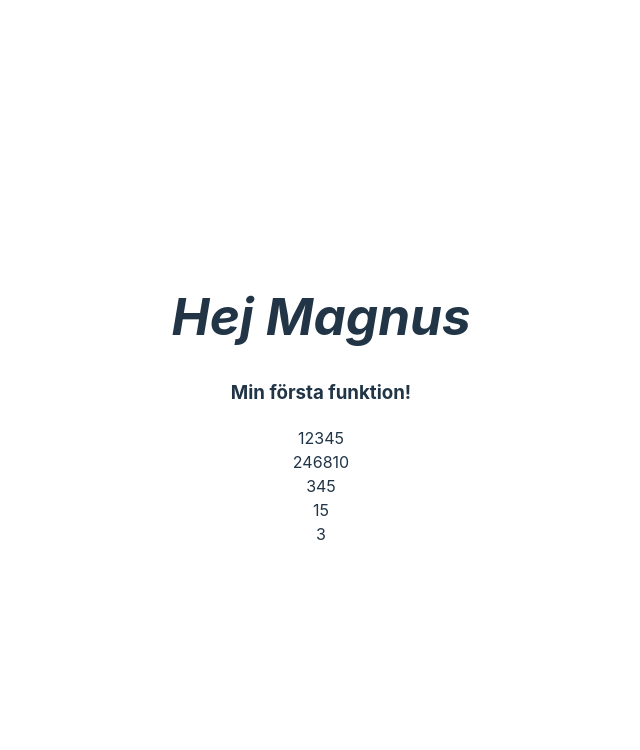
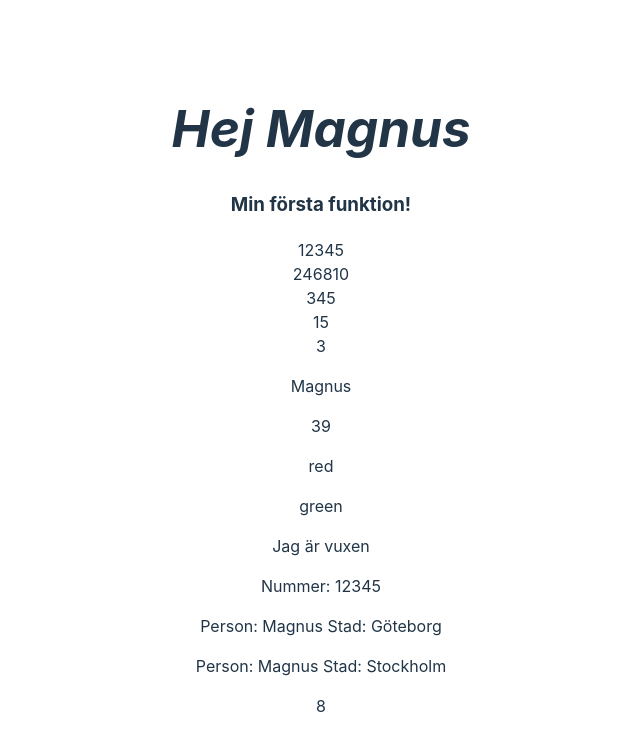
Before and after one commit to mangalooo/ITHS_FirstProject, a React (Vite) app: page / in a window 1280 px wide. Shown: the top 750 px of the page, without its empty margins (319-959 px from the left). Built offline with nearby package versions, Linux system fonts and the light colour scheme.

Commit message:
Add more jsx files

```diff
--- a/src/App.jsx
+++ b/src/App.jsx
@@ -1,7 +1,11 @@
-import './App.css'
-import MyClass from './components/MyClass'
-import MyFunction from './components/MyFunction'
-import MapFilterReduceFind from './components/MapFilterReduceFind'
+import './App.css';
+import MyClass from './components/MyClass';
+import MyFunction from './components/MyFunction';
+import MapFilterReduceFind from './components/MapFilterReduceFind';
+import Destruct from './components/Destruct';
+import TernaryOperator from './components/TernaryOperator';
+import SpreadOperator from './components/SpreadOperator';
+import { sum } from './components/Modules';
 
 function App() {
 
@@ -13,6 +17,16 @@ function App() {
               <MyFunction />
 
               <MapFilterReduceFind />
+
+              <Destruct />
+
+              <TernaryOperator />
+
+              <SpreadOperator />
+
+              <p>{ sum(5,3) }</p>
+
+
           </div>
       </>
   )
--- /dev/null
+++ b/src/components/Destruct.jsx
@@ -0,0 +1,22 @@
+
+
+function Destruct() {
+
+    const person = { name: 'Magnus', age: 39};
+    const { name, age } = person;
+
+    const colors = ['red', 'green', 'blue'];
+    const [firstColor, secondColor] = colors;
+
+
+    return (
+        <>
+            <p>{name}</p>
+            <p>{age}</p>
+            <p>{firstColor}</p>
+            <p>{secondColor}</p>
+        </>
+    )
+  }
+
+  export default Destruct
--- /dev/null
+++ b/src/components/Modules.jsx
@@ -0,0 +1 @@
+export const sum = (a, b) => (a + b);
--- /dev/null
+++ b/src/components/SpreadOperator.jsx
@@ -0,0 +1,20 @@
+
+
+function SpreadOperator() {
+
+    const numbers = [1, 2, 3];
+    const newNumbers = [...numbers, 4, 5];
+
+    const person = { name: 'Magnus', city: 'Göteborg' };
+    const newPerson = { ...person, city: 'Stockholm'};
+
+    return (
+        <>
+            <p>Nummer: {newNumbers}</p>
+            <p>Person: {person.name} Stad: {person.city} </p>
+            <p>Person: {newPerson.name} Stad: {newPerson.city} </p>
+        </>
+    )
+  }
+
+  export default SpreadOperator
--- /dev/null
+++ b/src/components/TernaryOperator.jsx
@@ -0,0 +1,17 @@
+
+
+function TernaryOperator() {
+
+    const age = 20;
+
+    const message = age >= 18 ? 'Jag är vuxen' : 'Jag är ungdom';
+
+
+    return (
+        <>
+            <p>{message}</p>
+        </>
+    )
+  }
+
+  export default TernaryOperator
```
